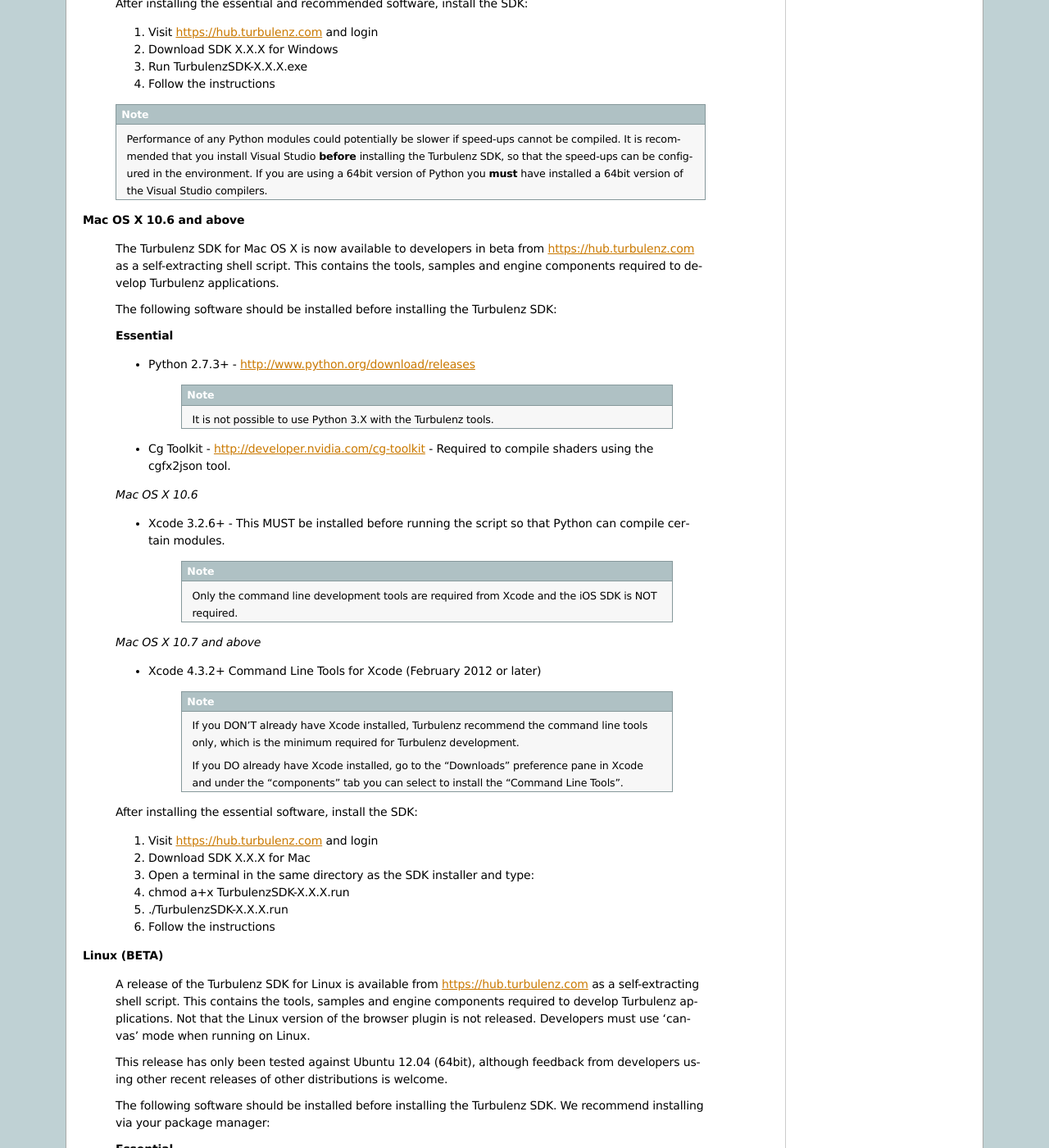
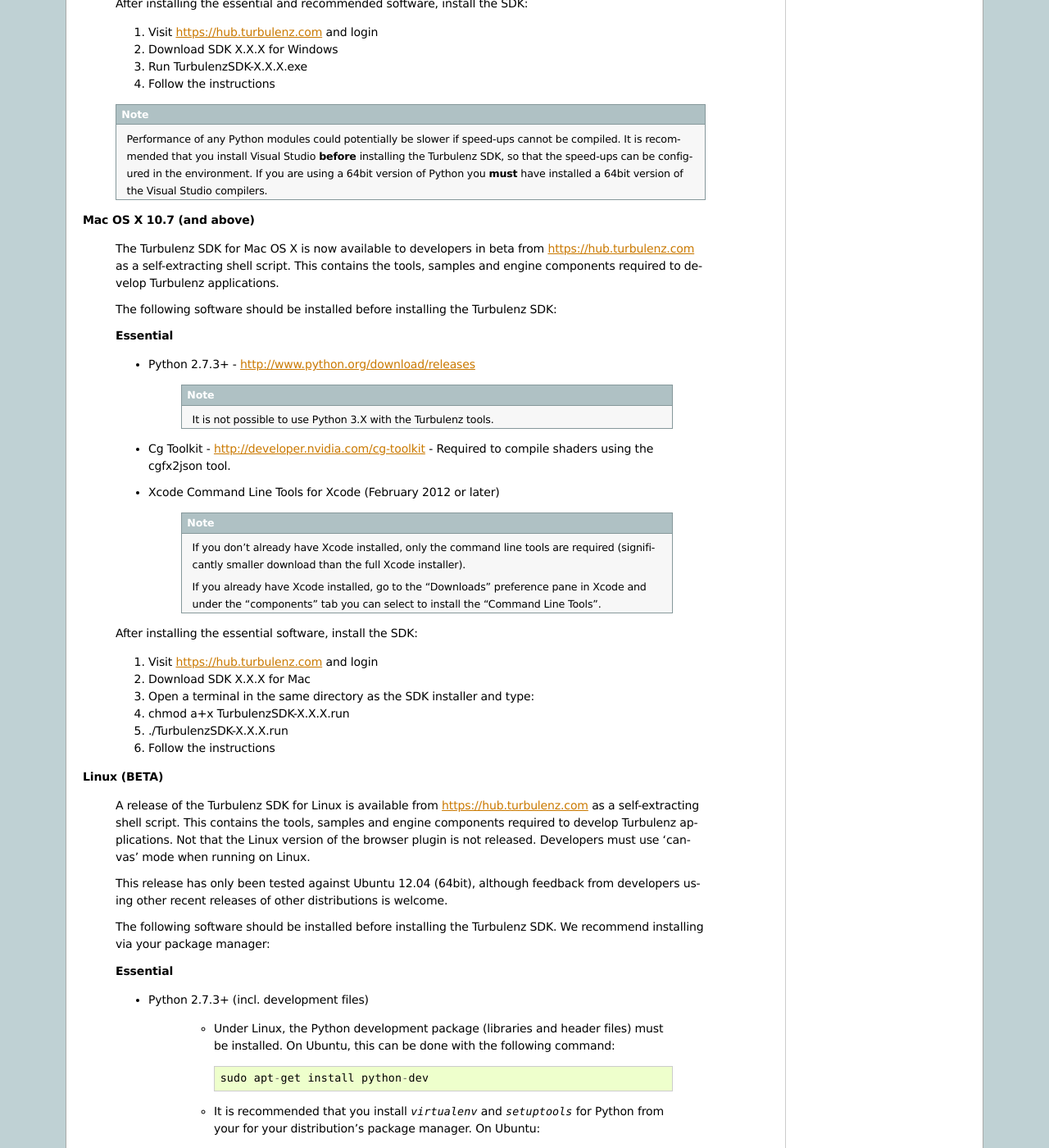
Before and after one commit to turbulenz/turbulenz_engine, a Sphinx documentation site: the page built from docs/source/installing.rst, in a window 1280 px wide and 1400 px high, scrolled down 849 px. Shown: the whole window at 82% size. Built offline with Sphinx 7.4.7, drawn with Linux system fonts in a browser that asks for light colours.

```diff
--- a/docs/source/installing.rst
+++ b/docs/source/installing.rst
@@ -66,7 +66,7 @@ Installation steps
         If you are using a 64bit version of Python you **must** have
         installed a 64bit version of the Visual Studio compilers.
 
-**Mac OS X 10.6 and above**
+**Mac OS X 10.7 (and above)**
 
     The Turbulenz SDK for Mac OS X is now available to developers in
     beta from https://hub.turbulenz.com as a self-extracting shell
@@ -87,31 +87,17 @@ Installation steps
     * Cg Toolkit - http://developer.nvidia.com/cg-toolkit - Required
       to compile shaders using the cgfx2json tool.
 
-    *Mac OS X 10.6*
-
-    * Xcode 3.2.6+ - This MUST be installed before running the
-      script so that Python can compile certain modules.
+    * Xcode Command Line Tools for Xcode (February 2012 or later)
 
         .. NOTE::
 
-            Only the command line development tools are required from
-            Xcode and the iOS SDK is NOT required.
+            If you don't already have Xcode installed, only the
+            command line tools are required (significantly smaller
+            download than the full Xcode installer).
 
-    *Mac OS X 10.7 and above*
-
-    * Xcode 4.3.2+ Command Line Tools for Xcode (February 2012 or later)
-
-        .. NOTE::
-
-            If you DON'T already have Xcode installed, Turbulenz
-            recommend the command line tools only, which is the
-            minimum required for Turbulenz development.
-
-            If you DO already have Xcode installed, go to the "Downloads"
-            preference pane in Xcode and under the "components" tab you
-            can select to install the "Command Line Tools".
-
-
+            If you already have Xcode installed, go to the "Downloads"
+            preference pane in Xcode and under the "components" tab
+            you can select to install the "Command Line Tools".
 
     After installing the essential software, install the SDK:
 
--- a/docs/source/known_issues/known_issues.rst
+++ b/docs/source/known_issues/known_issues.rst
@@ -71,6 +71,5 @@ The following is a list of the changes to the known issues in this SDK.
   To allow the local server to be accessed over a local network, please manually update the Windows Firewall rule.
 * When using the InputDevice, certain browsers can take a little longer to release the mouse pointer when pressing ESC.
   Try holding ESC for a longer period of time, or alternatively use alt-tab to navigate to a different window (windows only) or end the process if the browser stops responding.
-* The middle mouse button does not send click events in Firefox on Mac OS 10.6
 * In canvas mode, some browsers do not correctly distinguish between
   left and right version of some modifyer keys (CONTROL, ALT, etc).
--- a/docs/source/release_notes/release_notes_0.28.0.rst
+++ b/docs/source/release_notes/release_notes_0.28.0.rst
@@ -36,6 +36,11 @@ Changes
   any tools.  The *canvas-debug* mode is the recommended way to use
   the browser debugging tools.
 
+* Mac OS X 10.6 and Safari 5 are no longer officially supported.  This
+  removes the need for any browser plugin on Mac OS X platforms, and
+  so the *TurbulenzEngine* binary installers are no longer bundled
+  with SDKs or available for download.
+
 Fixed
 -----
 
```
Also changed, not shown: docs/source/end_user_support.rst (+4 -4 lines), docs/source/recommendations.rst (+5 -17 lines).
